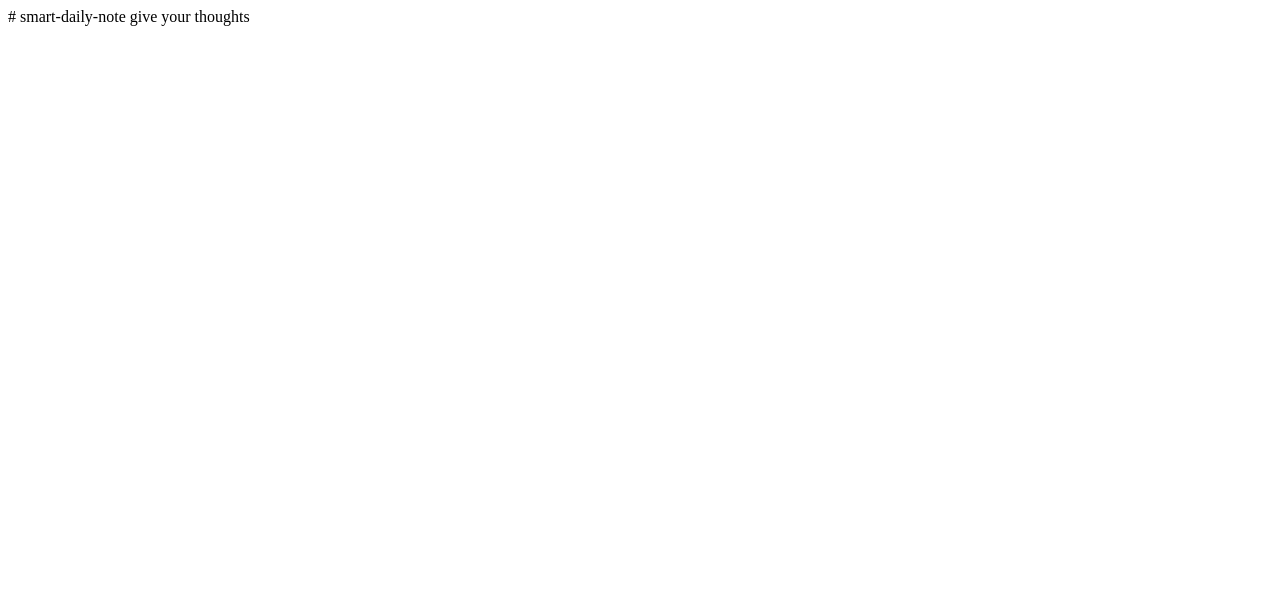
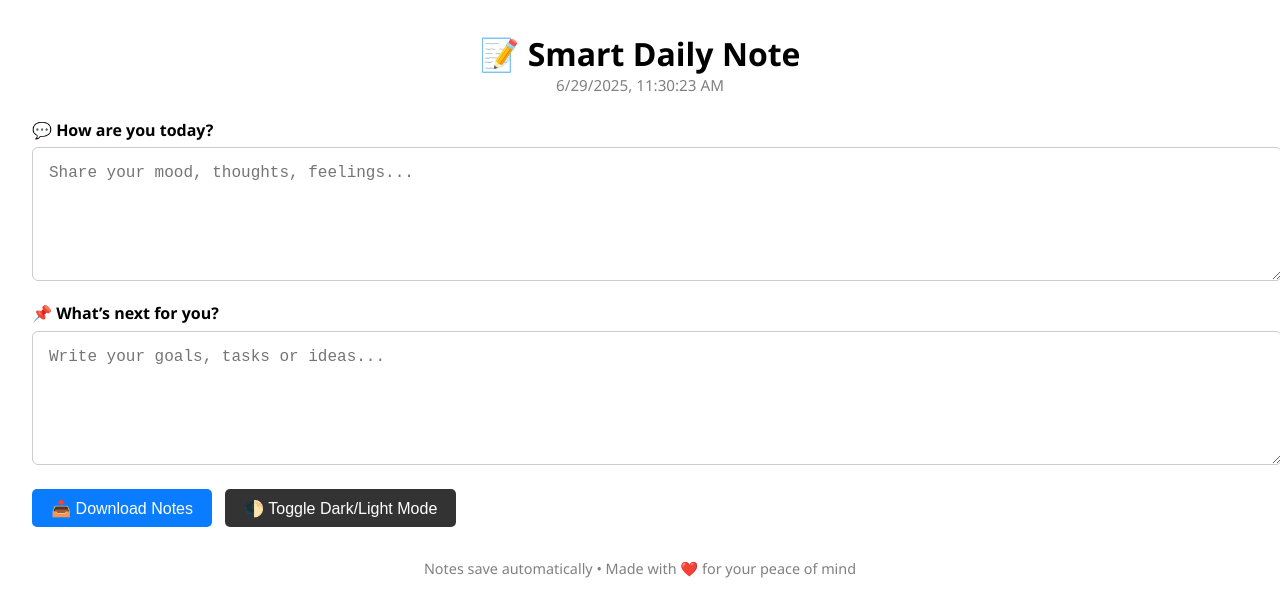
Before and after one commit to HARSH8544/smart-daily-note, a plain HTML site: page index.html in a window 1280 px wide. Drawn offline with Linux system fonts and the light colour scheme.

Commit message:
Update index.html

```diff
--- a/index.html
+++ b/index.html
@@ -1,2 +1,170 @@
-# smart-daily-note
-give your thoughts
+<!DOCTYPE html>
+<html lang="en">
+<head>
+  <meta charset="UTF-8" />
+  <meta name="viewport" content="width=device-width, initial-scale=1.0" />
+  <title>Smart Daily Note</title>
+  <style>
+    body {
+      font-family: 'Segoe UI', sans-serif;
+      margin: 0;
+      padding: 2rem;
+      transition: background 0.3s, color 0.3s;
+    }
+
+    header {
+      text-align: center;
+      margin-bottom: 1.5rem;
+    }
+
+    h1 {
+      margin: 0;
+      font-size: 2rem;
+    }
+
+    #clock {
+      font-size: 0.95rem;
+      color: gray;
+    }
+
+    label {
+      display: block;
+      margin: 1rem 0 0.4rem;
+      font-weight: bold;
+    }
+
+    textarea {
+      width: 100%;
+      min-height: 100px;
+      padding: 1rem;
+      font-size: 1rem;
+      border: 1px solid #ccc;
+      border-radius: 6px;
+      resize: vertical;
+      background-color: #fff;
+      color: #000;
+    }
+
+    .controls {
+      margin-top: 1.2rem;
+      display: flex;
+      flex-wrap: wrap;
+      gap: 0.8rem;
+    }
+
+    button {
+      padding: 0.6rem 1.2rem;
+      font-size: 1rem;
+      border: none;
+      border-radius: 5px;
+      cursor: pointer;
+    }
+
+    .download-btn {
+      background-color: #0a7cff;
+      color: white;
+    }
+
+    .toggle-mode {
+      background-color: #333;
+      color: white;
+    }
+
+    footer {
+      margin-top: 2rem;
+      font-size: 0.9rem;
+      text-align: center;
+      color: gray;
+    }
+
+    /* Dark mode styles */
+    body.dark {
+      background-color: #121212;
+      color: #eee;
+    }
+
+    body.dark textarea {
+      background-color: #1e1e1e;
+      color: #eee;
+      border-color: #444;
+    }
+
+    body.dark .toggle-mode {
+      background-color: #f5f5f5;
+      color: #000;
+    }
+  </style>
+</head>
+<body>
+  <header>
+    <h1>📝 Smart Daily Note</h1>
+    <div id="clock">Loading time...</div>
+  </header>
+
+  <label for="today">💬 How are you today?</label>
+  <textarea id="today" placeholder="Share your mood, thoughts, feelings..."></textarea>
+
+  <label for="next">📌 What’s next for you?</label>
+  <textarea id="next" placeholder="Write your goals, tasks or ideas..."></textarea>
+
+  <div class="controls">
+    <button class="download-btn" onclick="downloadNotes()">📥 Download Notes</button>
+    <button class="toggle-mode" onclick="toggleMode()">🌓 Toggle Dark/Light Mode</button>
+  </div>
+
+  <footer>
+    Notes save automatically • Made with ❤️ for your peace of mind
+  </footer>
+
+  <script>
+    // Clock
+    function updateClock() {
+      const now = new Date();
+      document.getElementById("clock").textContent = now.toLocaleString();
+    }
+    setInterval(updateClock, 1000);
+    updateClock();
+
+    // Load saved notes
+    window.addEventListener("DOMContentLoaded", () => {
+      document.getElementById("today").value = localStorage.getItem("note_today") || "";
+      document.getElementById("next").value = localStorage.getItem("note_next") || "";
+
+      // Load theme
+      if (localStorage.getItem("theme") === "dark") {
+        document.body.classList.add("dark");
+      }
+    });
+
+    // Auto-save
+    document.getElementById("today").addEventListener("input", () => {
+      localStorage.setItem("note_today", document.getElementById("today").value);
+    });
+
+    document.getElementById("next").addEventListener("input", () => {
+      localStorage.setItem("note_next", document.getElementById("next").value);
+    });
+
+    // Download Notes
+    function downloadNotes() {
+      const today = document.getElementById("today").value;
+      const next = document.getElementById("next").value;
+      const content = `How are you today?\n${today}\n\nWhat’s next for you?\n${next}`;
+      const blob = new Blob([content], { type: "text/plain" });
+      const url = URL.createObjectURL(blob);
+      const a = document.createElement("a");
+      a.href = url;
+      a.download = "my-daily-note.txt";
+      a.click();
+      URL.revokeObjectURL(url);
+    }
+
+    // Dark/Light Mode Toggle
+    function toggleMode() {
+      document.body.classList.toggle("dark");
+      const isDark = document.body.classList.contains("dark");
+      localStorage.setItem("theme", isDark ? "dark" : "light");
+    }
+  </script>
+</body>
+</html>
```
